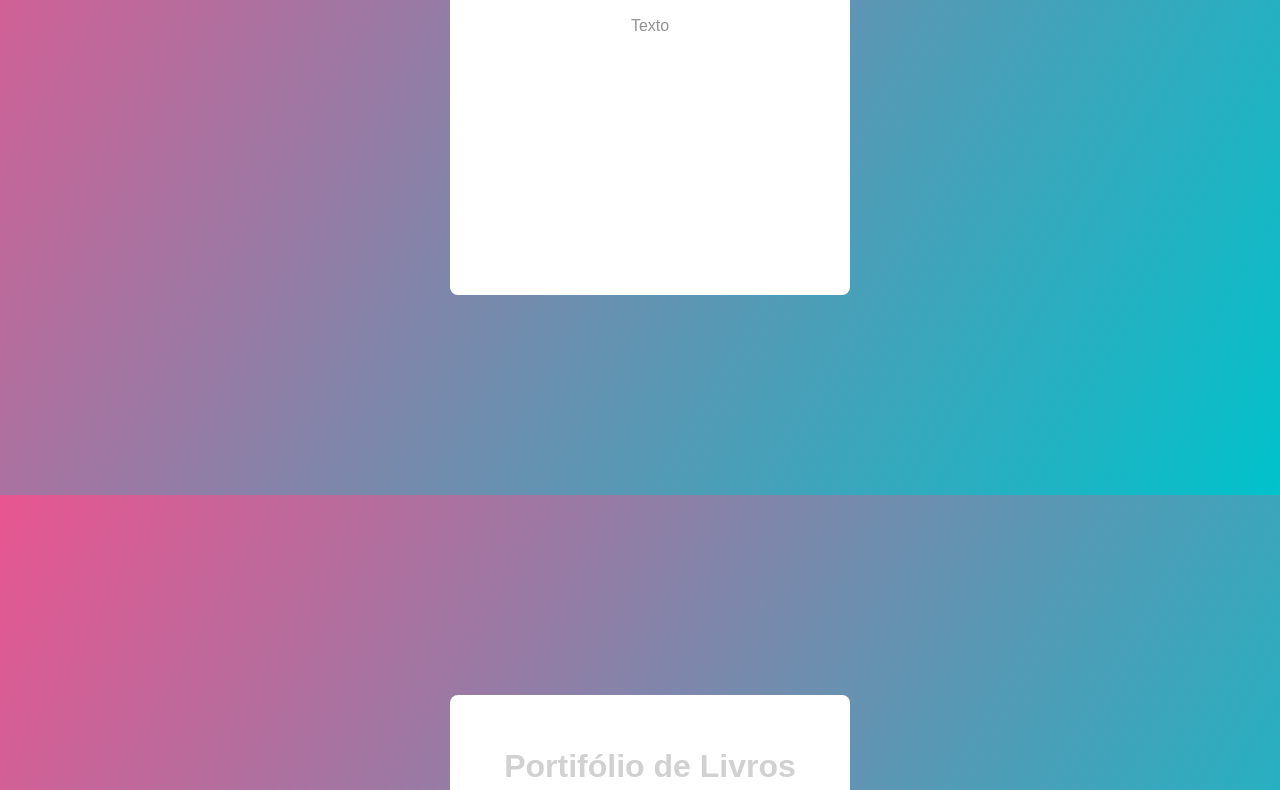
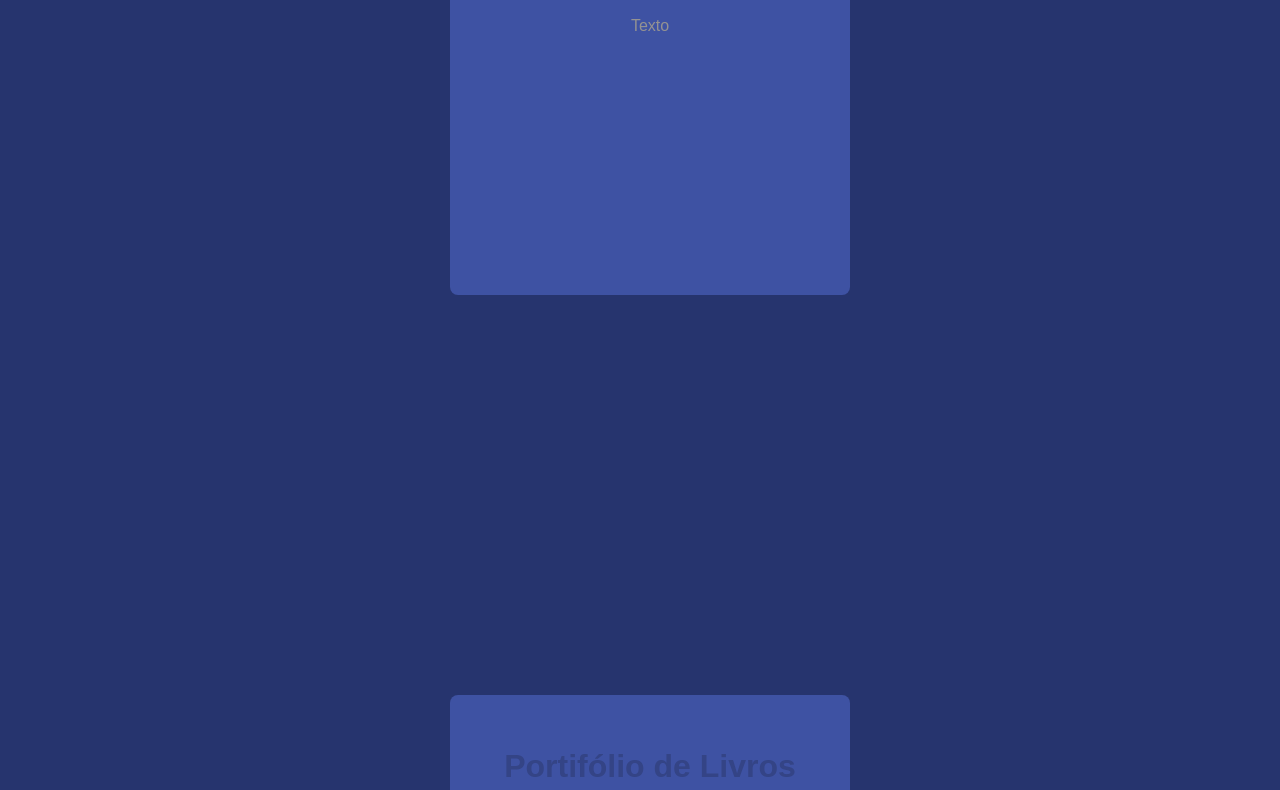
Before and after one commit to marianasantiagobarbieri/Portifolio-1-Fabio, a plain HTML site: page index.html in a window 1280 px wide. Shown: the part 305-1095 px from the top of the page. Drawn offline with Linux system fonts and the light colour scheme.

Commit message:
uptade with a color

```diff
--- a/css/style.css
+++ b/css/style.css
@@ -12,7 +12,7 @@ h1{
 /* div geral*/
 .LoginBox {
   height: 100vh;
-  background: linear-gradient(120deg, #e75590, #00c2cb);
+  background: hsl(228, 49%, 29%);
   text-align: center;
   display: flex;
   align-items: center;
@@ -24,7 +24,7 @@ h1{
 .LoginContainer{
    min-height: 400px;
    width: 400px;
-   background-color: #FFF;
+   background-color: hsl(228, 45%, 44%);
    box-sizing: border-box;
    padding: 32px;
    border-radius: 8px;
```
